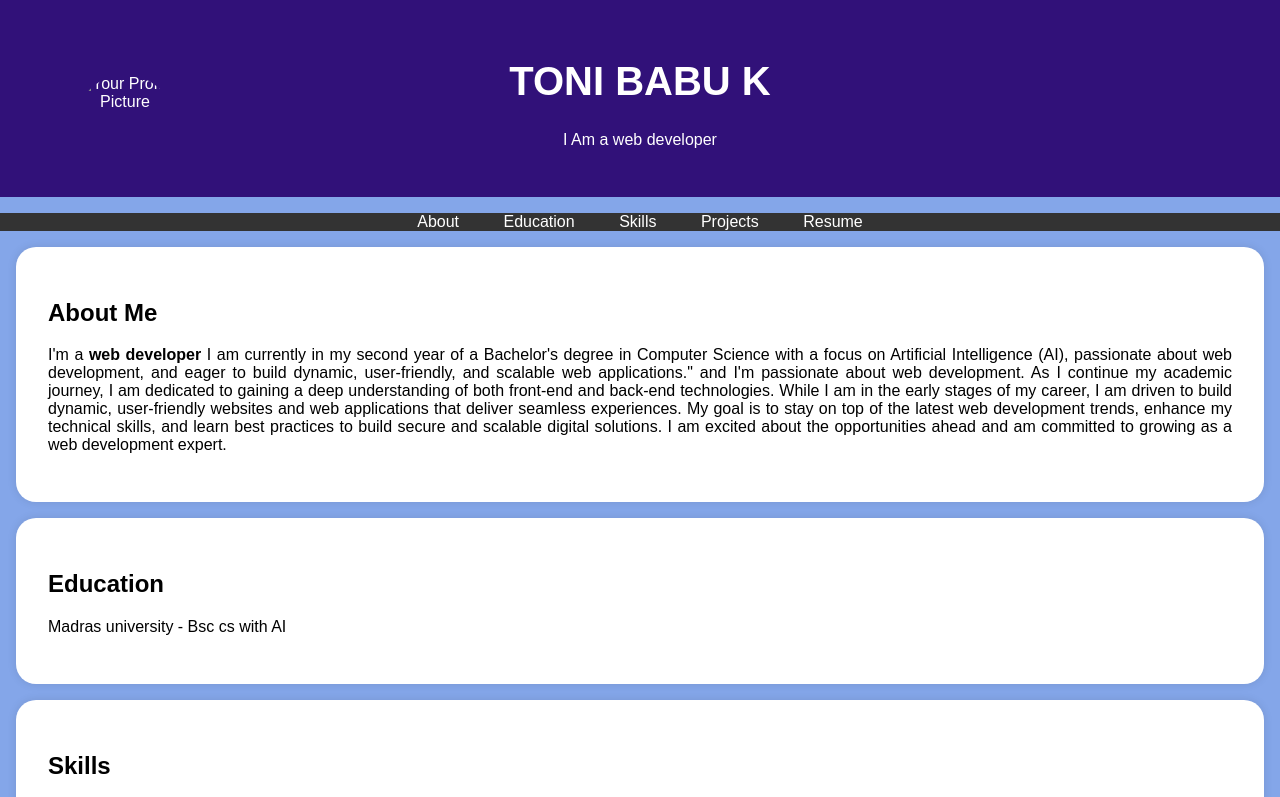
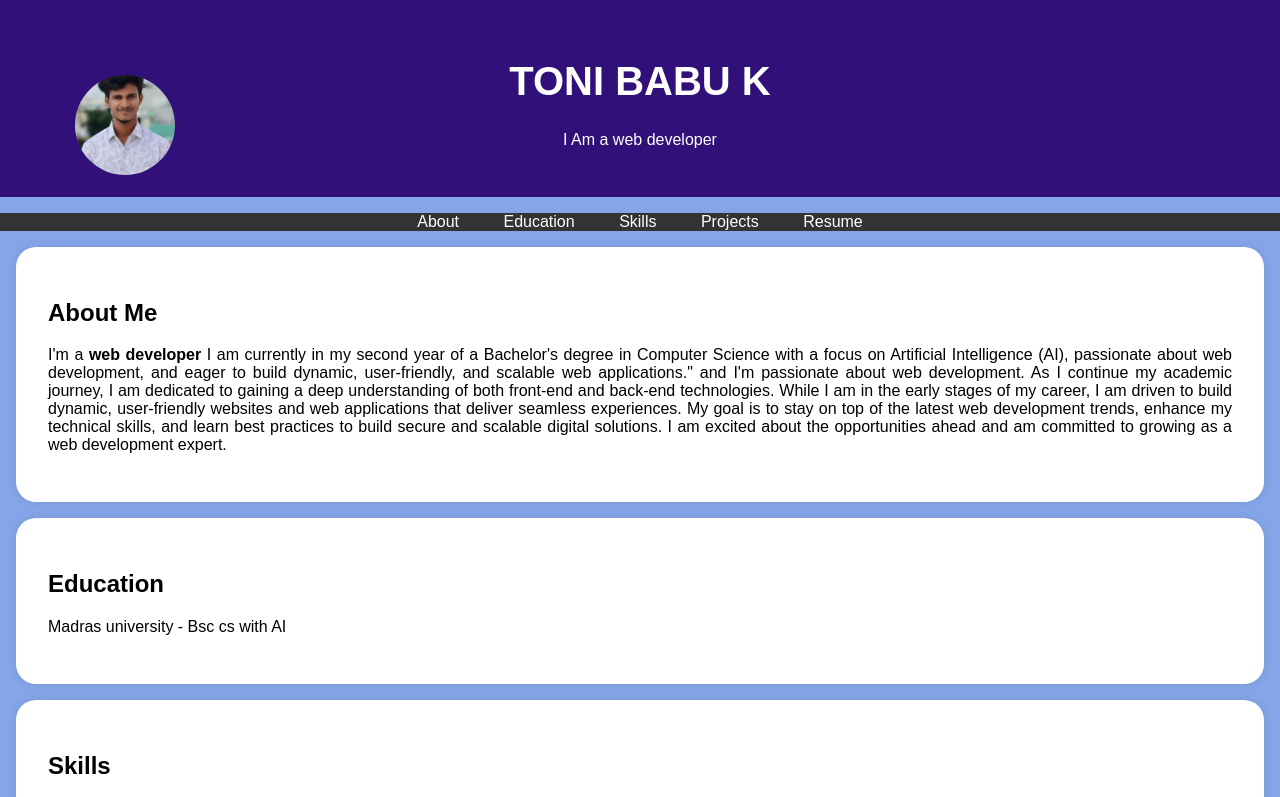
Before and after one commit to toni-babu-2006/Digital-portfolio, a plain HTML site: page index.html in a window 1280 px wide. Shown: the top 797 px of the page. Drawn offline with Linux system fonts and the light colour scheme.

Commit message:
index.html

```diff
--- a/index.html
+++ b/index.html
@@ -95,7 +95,7 @@
     <header>
         <div class="header-content">
             <!-- Add your profile picture here -->
-            <img src="passport_photo.jpg" alt="Your Profile Picture" class="profile-picture">
+            <img src="passport_photo.jpg.jpeg" alt="Your Profile Picture" class="profile-picture">
             <h1>TONI BABU K</h1>
             <p> I Am a web developer</p>
         </div>
```
